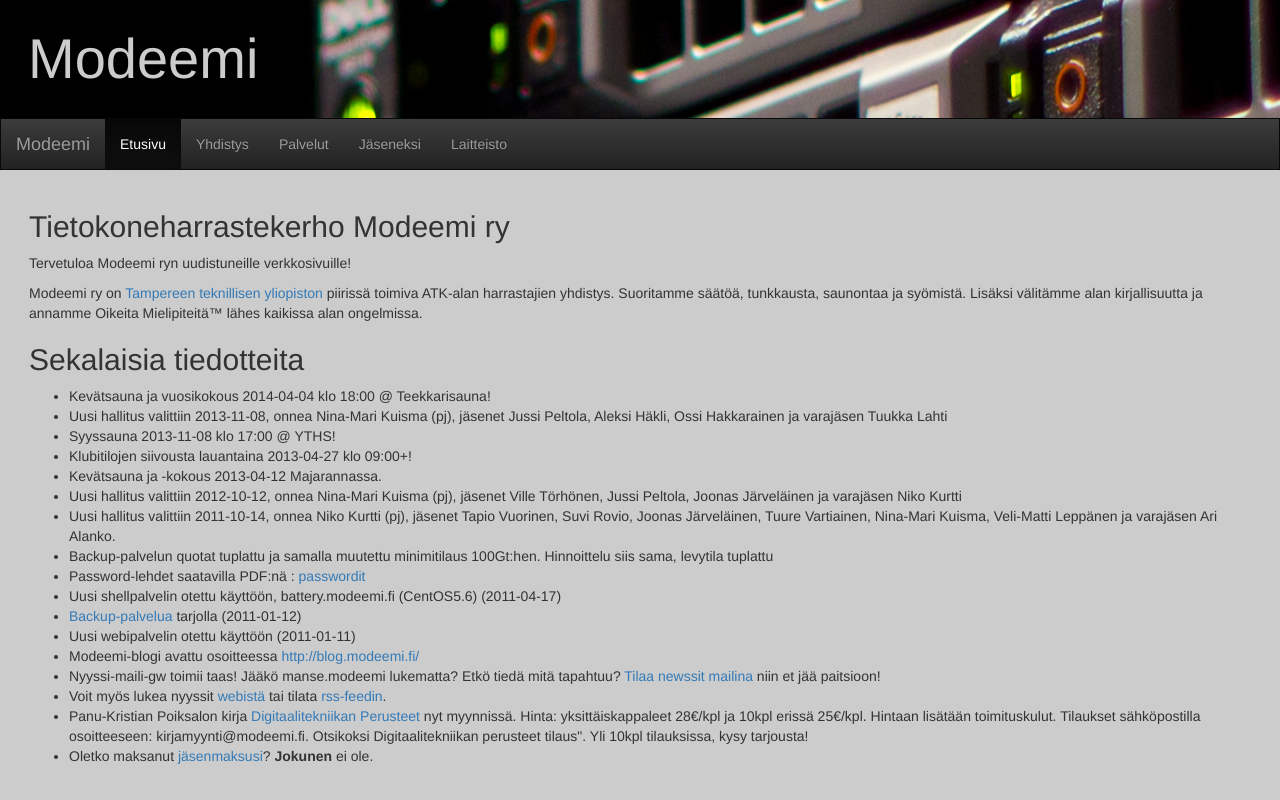
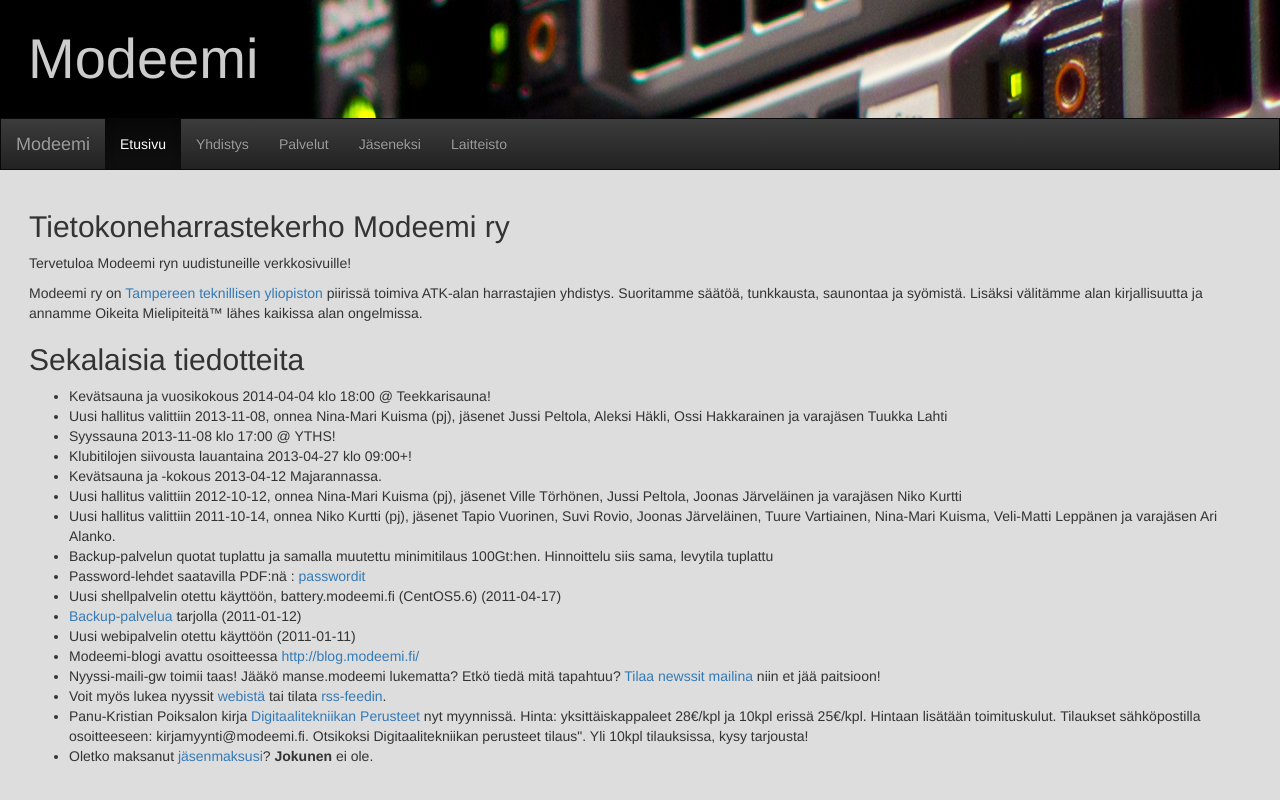
Before and after one commit to modeemi/website, a Django app: page / in a window 1280 px wide. Run offline with Django 3.2, Linux system fonts and the light colour scheme; some libraries are stand-ins or nearby versions.

Commit message:
Contrast improved

```diff
--- a/modeemintternet/static/main.css
+++ b/modeemintternet/static/main.css
@@ -1,5 +1,5 @@
 body {
-    background-color: #CCCCCC;
+    background-color: #DDDDDD;
 }
 
 nav.navbar {
```
